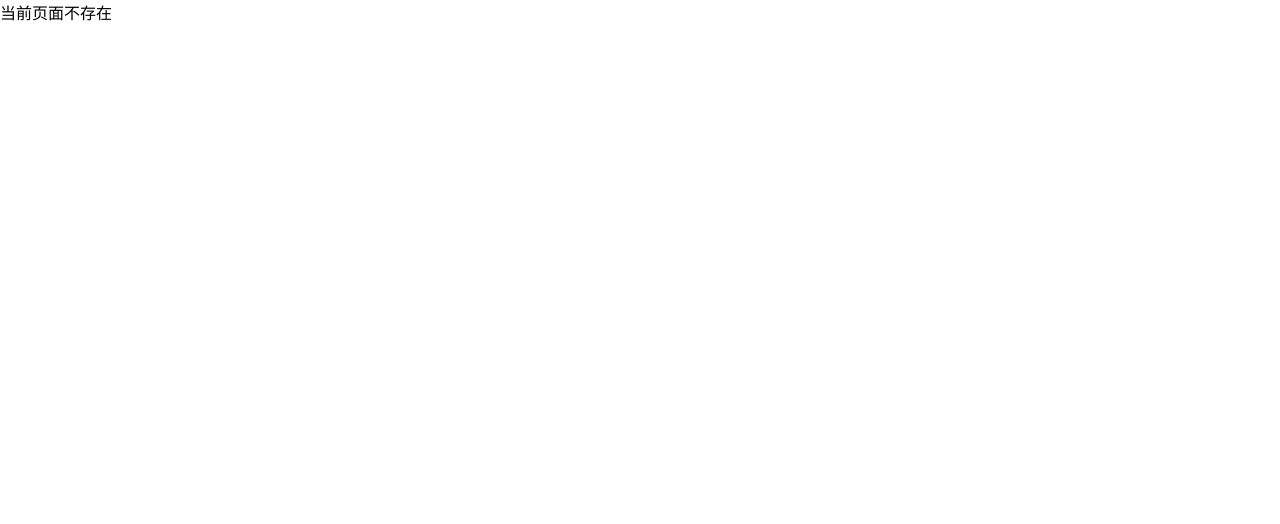
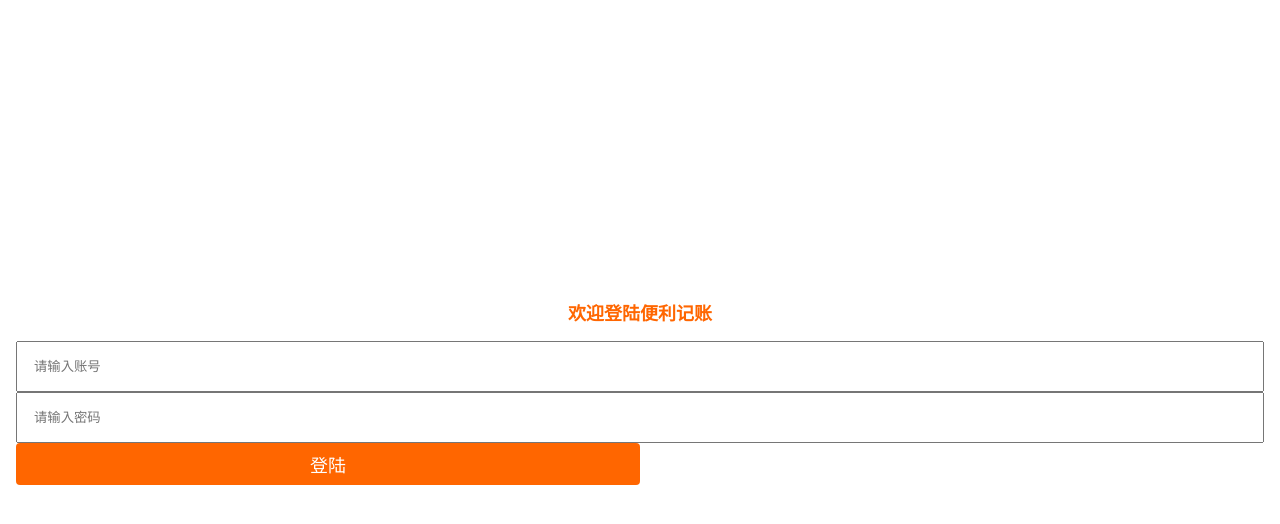
Before and after one commit to 0730chen/money-atom, a React app: page /login in a window 1280 px wide. Shown: the top 524 px of the page. Built offline with nearby package versions, Linux system fonts and the light colour scheme; the HTML template or start-up script is replaced by a standard one.

Commit message:
feat:建立登陆页面

```diff
--- a/src/App.tsx
+++ b/src/App.tsx
@@ -6,6 +6,7 @@ import Home from "./views/Home/Home";
 import Tag from "./views/Tag/Tag";
 import Statistics from "./views/Statistics/Statistics";
 import NotFound from "./views/404/NotFound";
+import Login from "./views/Login/Login";
 const Container = styled.div`
 height: 100%;
 width: 100%;
@@ -19,7 +20,8 @@ function App() {
                       <Route exact path="/money" component={Home} />
                       <Route path="/tag" component={Tag} exact />
                       <Route path="/statistics" component={Statistics} exact />
-                      <Redirect exact from="/"  to="/money"/>
+                      <Route path='/login' component={Login} exact/>
+                      <Redirect exact from="/"  to="/login"/>
                       <Route  exact path="*"  component={NotFound}/>
                   </Switch>
           </Container>
--- /dev/null
+++ b/src/views/Login/Login.tsx
@@ -0,0 +1,49 @@
+import styled from "styled-components";
+import React from "react";
+
+const Container = styled.div`
+display: flex;
+flex-direction: column;
+width: 100%;
+justify-content: center;
+align-items: center;
+height: 100%;
+`
+const Input = styled.input`
+padding: 16px;
+`
+const Title = styled.div`
+font-size: 18px;
+font-weight: 800;
+color: #ff6600;
+`
+const Button  =styled.button`
+font-size: 18px;
+border:none;
+padding:8px 12px;
+border-radius: 4px;
+width: 50%;
+background: #ff6600;
+color: white;
+`
+const Form = styled.form`
+width: 100%;
+display: flex;
+flex-direction: column;
+padding: 16px;
+`
+
+const Login =()=>{
+    return (
+        <Container>
+            <Title>欢迎登陆便利记账</Title>
+            <Form>
+                <Input placeholder='请输入账号'/>
+                <Input placeholder='请输入密码'/>
+                <Button>登陆</Button>
+            </Form>
+        </Container>
+    )
+}
+
+export default  Login
```
Also changed, not shown: src/common/icons/account.svg (added), src/common/icons/password.svg (added).
